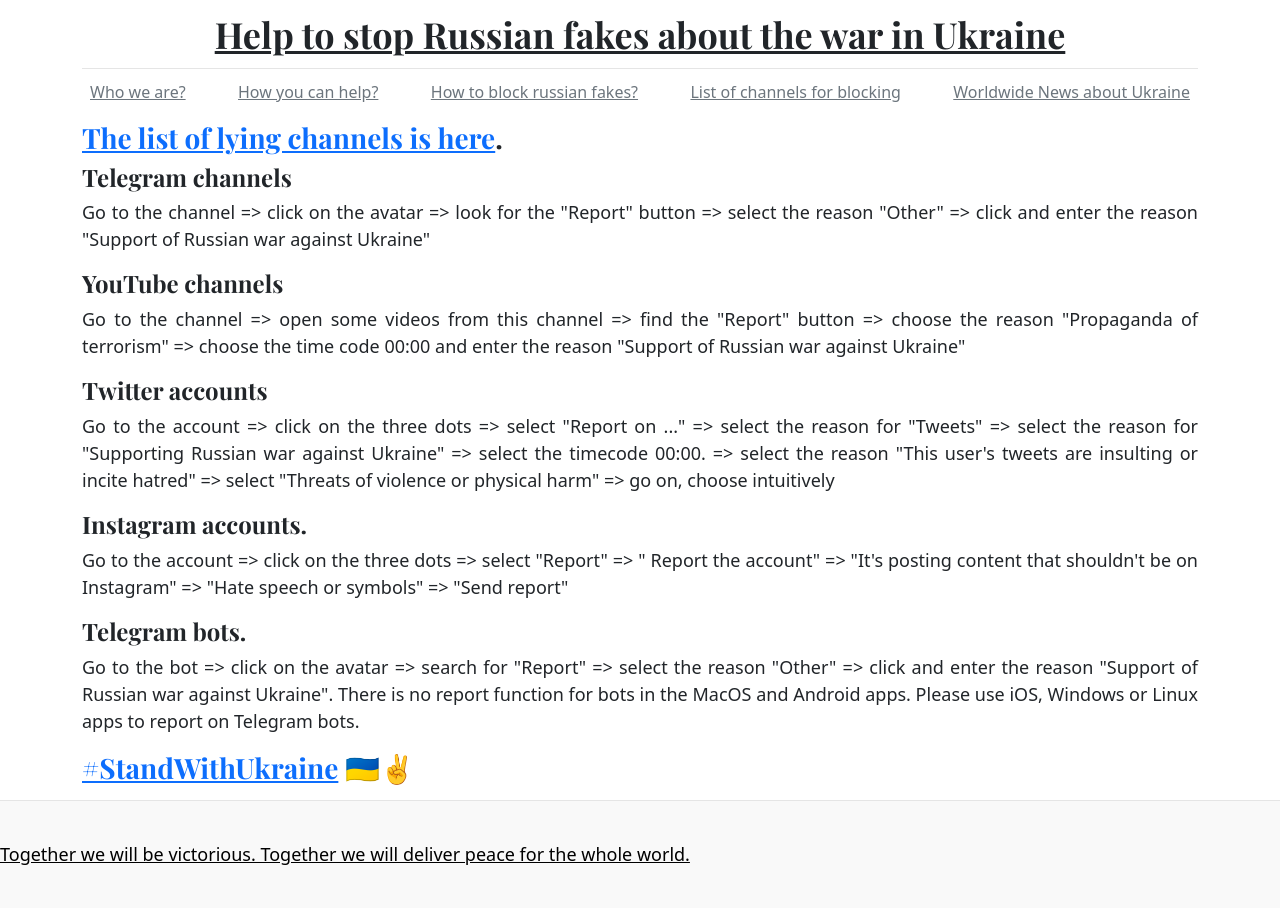
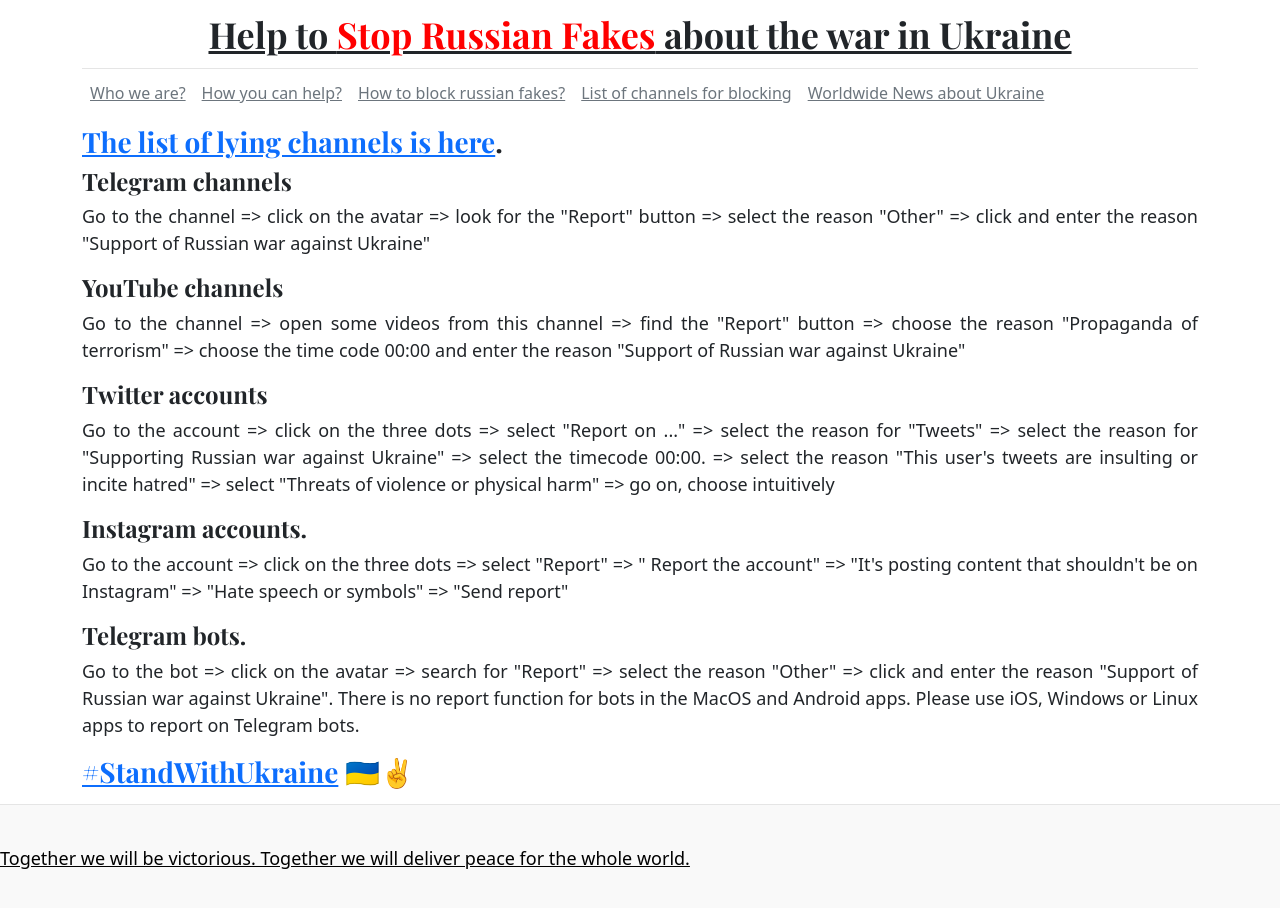
Before and after one commit to sprotyv2/sprotyv2.github.io, a plain HTML site: page how_to.html in a window 1280 px wide. Drawn offline with nearby package versions, Linux system fonts and the light colour scheme.

Commit message:
Updated info in how to block

```diff
--- a/how_to.html
+++ b/how_to.html
@@ -41,6 +41,15 @@
     <link href="https://fonts.googleapis.com/css?family=Playfair&#43;Display:700,900&amp;display=swap" rel="stylesheet">
     <!-- Custom styles for this template -->
     <link href="blog.css" rel="stylesheet">
+    <!-- Global site tag (gtag.js) - Google Analytics -->
+    <script async src="https://www.googletagmanager.com/gtag/js?id=G-FXRBWYHWHQ"></script>
+    <script>
+      window.dataLayer = window.dataLayer || [];
+      function gtag(){dataLayer.push(arguments);}
+      gtag('js', new Date());
+
+      gtag('config', 'G-FXRBWYHWHQ');
+    </script>
   </head>
   <body>
 
@@ -48,18 +57,18 @@
       <header class="blog-header py-3">
         <div class="row flex-nowrap justify-content-between align-items-center">
           <div class="col-12 text-center">
-            <a class="blog-header-logo text-dark" href="#">Help to stop Russian fakes about the war in Ukraine</a>
+            <a class="blog-header-logo text-dark" href="index.html">Help to <span style="color: red;">Stop Russian Fakes</span> about the war in Ukraine</a>
           </div>
         </div>
       </header>
 
-      <div class="nav-scroller py-1 mb-2">
+      <div class="nav py-1 mb-2">
         <nav class="nav d-flex justify-content-between ">
-            <a class="p-2 link-secondary" href="index.html">Who we are?</a>
-          <a class="p-2 link-secondary" href="index.html">How you can help?</a>
+          <a class="p-2 link-secondary" href="index.html#whoweare">Who we are?</a>
+          <a class="p-2 link-secondary" href="index.html#howtohelp">How you can help?</a>
           <a class="p-2 link-secondary" href="how_to.html">How to block russian fakes?</a>
           <a class="p-2 link-secondary" href="https://docs.google.com/spreadsheets/d/1UXsdKXaSWkkdCYlJJQ3Elv6NgPEmQ-wbVBTvgLV90Ss/edit?usp=sharing">List of channels for blocking</a>
-          <a class="p-2 link-secondary" href="index.html">Worldwide News about Ukraine</a>
+          <a class="p-2 link-secondary" href="index.html#wwnews">Worldwide News about Ukraine</a>
 
         </nav>
       </div>
```
